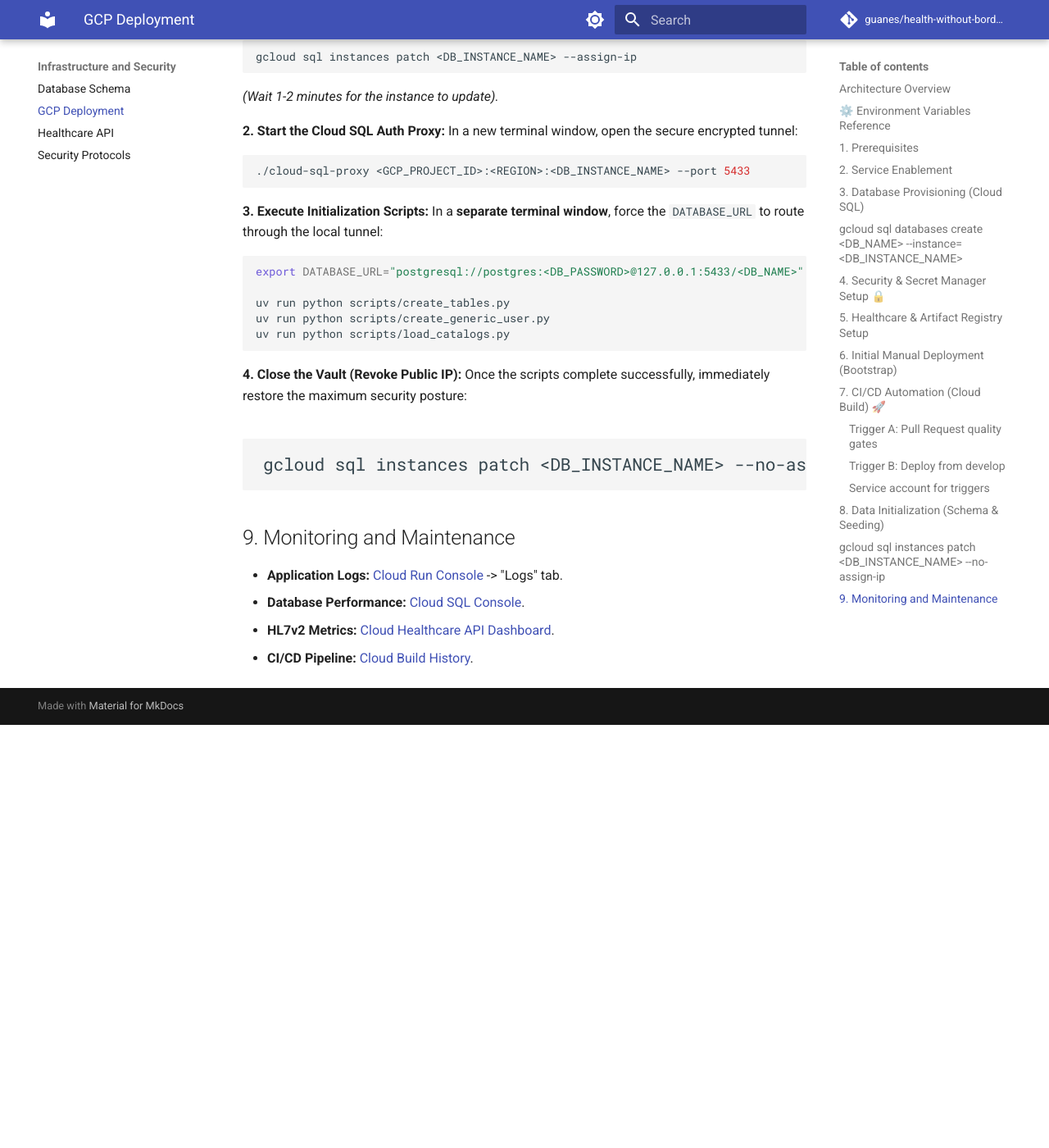
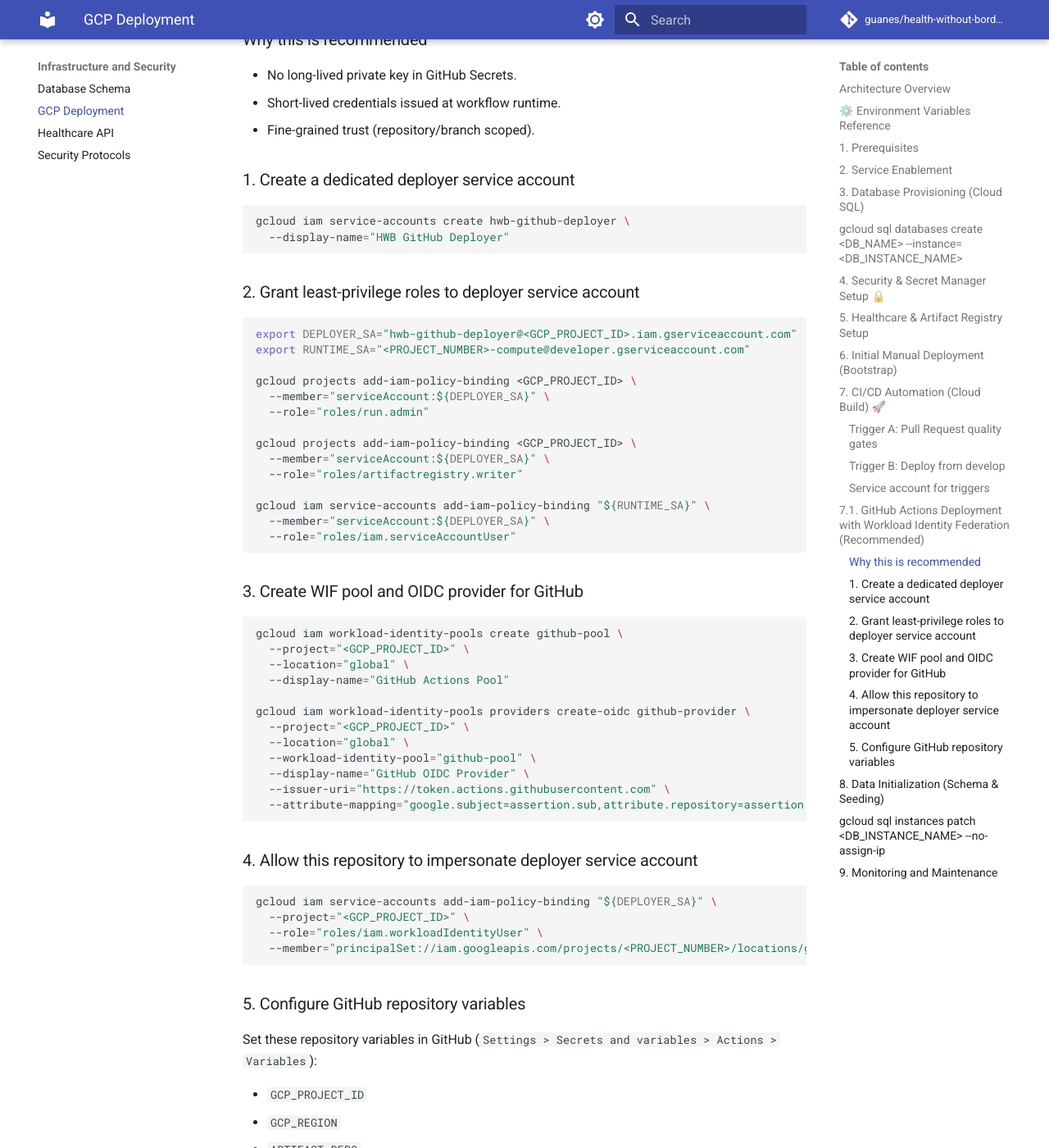
Before and after one commit to guane-hwb/health-without-borders, an MkDocs documentation site: the page built from docs/infrastructure/gcp-deploy.md, in a window 1280 px wide and 1400 px high, scrolled down 6164 px. Shown: the whole window at 82% size. Built offline with MkDocs 1.6.1 and Material for MkDocs 9.7.7, drawn with Linux system fonts in a browser that asks for light colours; comment, search, counter and statistics services are not loaded; before the commit the page ends 7048 px from its top, so only the background shows below that; some of the changed text lies outside the part shown.

Commit message:
:cloud: add keyless Cloud Run deployment flow with WIF
Context:
- Deployment guidance and automation still depended on key-based service account sharing patterns.

Risk addressed:
- Eliminates static credential distribution risk by adopting short-lived OIDC-based federation from GitHub Actions to GCP.

Technical decision:
- Add a dedicated deploy workflow (`deploy-cloud-run.yml`) that authenticates through Google Workload Identity Federation and deploys to Cloud Run without JSON keys.
- Extend deployment documentation with end-to-end WIF bootstrap commands (pool/provider, IAM bindings, repository variable mapping).
- Update README documentation references to reflect keyless deployment posture.

Validation:
- `uv run ruff check` -> passed.
- `uv run mypy app/core/rate_limit.py app/core/logging.py --ignore-missing-imports` -> passed.
- `uv run pytest` with required env vars -> 8 passed.

Rollback:
- Revert this commit to restore previous documentation/workflow state if your project remains on Cloud Build-only deployment.

Made-with: Cursor

````diff
--- a/docs/infrastructure/gcp-deploy.md
+++ b/docs/infrastructure/gcp-deploy.md
@@ -269,6 +269,107 @@ If using the default Compute service account, ensure IAM is explicitly scoped an
 
 ---
 
+## 7.1. GitHub Actions Deployment with Workload Identity Federation (Recommended)
+
+For secure CI/CD from GitHub without sharing JSON keys, use Workload Identity Federation (WIF).
+
+### Why this is recommended
+
+- No long-lived private key in GitHub Secrets.
+- Short-lived credentials issued at workflow runtime.
+- Fine-grained trust (repository/branch scoped).
+
+### 1. Create a dedicated deployer service account
+
+```bash
+gcloud iam service-accounts create hwb-github-deployer \
+  --display-name="HWB GitHub Deployer"
+```
+
+### 2. Grant least-privilege roles to deployer service account
+
+```bash
+export DEPLOYER_SA="hwb-github-deployer@<GCP_PROJECT_ID>.iam.gserviceaccount.com"
+export RUNTIME_SA="<PROJECT_NUMBER>-compute@developer.gserviceaccount.com"
+
+gcloud projects add-iam-policy-binding <GCP_PROJECT_ID> \
+  --member="serviceAccount:${DEPLOYER_SA}" \
+  --role="roles/run.admin"
+
+gcloud projects add-iam-policy-binding <GCP_PROJECT_ID> \
+  --member="serviceAccount:${DEPLOYER_SA}" \
+  --role="roles/artifactregistry.writer"
+
+gcloud iam service-accounts add-iam-policy-binding "${RUNTIME_SA}" \
+  --member="serviceAccount:${DEPLOYER_SA}" \
+  --role="roles/iam.serviceAccountUser"
+```
+
+### 3. Create WIF pool and OIDC provider for GitHub
+
+```bash
+gcloud iam workload-identity-pools create github-pool \
+  --project="<GCP_PROJECT_ID>" \
+  --location="global" \
+  --display-name="GitHub Actions Pool"
+
+gcloud iam workload-identity-pools providers create-oidc github-provider \
+  --project="<GCP_PROJECT_ID>" \
+  --location="global" \
+  --workload-identity-pool="github-pool" \
+  --display-name="GitHub OIDC Provider" \
+  --issuer-uri="https://token.actions.githubusercontent.com" \
+  --attribute-mapping="google.subject=assertion.sub,attribute.repository=assertion.repository,attribute.ref=assertion.ref"
+```
+
+### 4. Allow this repository to impersonate deployer service account
+
+```bash
+gcloud iam service-accounts add-iam-policy-binding "${DEPLOYER_SA}" \
+  --project="<GCP_PROJECT_ID>" \
+  --role="roles/iam.workloadIdentityUser" \
+  --member="principalSet://iam.googleapis.com/projects/<PROJECT_NUMBER>/locations/global/workloadIdentityPools/github-pool/attribute.repository/guanes/health-without-borders"
+```
+
+### 5. Configure GitHub repository variables
+
+Set these repository variables in GitHub (`Settings > Secrets and variables > Actions > Variables`):
+
+- `GCP_PROJECT_ID`
+- `GCP_REGION`
+- `ARTIFACT_REPO`
+- `CLOUD_RUN_SERVICE`
+- `CLOUD_RUN_RUNTIME_SERVICE_ACCOUNT`
+- `INSTANCE_CONNECTION_NAME`
+- `DB_USER`
+- `DB_NAME`
+- `GCP_DATASET_ID`
+- `GCP_HL7_STORE_ID`
+- `HL7_SENDING_APP`
+- `HL7_SENDING_FACILITY`
+- `HL7_RECEIVING_APP`
+- `HL7_RECEIVING_FACILITY`
+- `HL7_PROCESSING_ID`
+- `HL7_VERSION_ID`
+- `ACCESS_TOKEN_EXPIRE_MINUTES`
+- `BACKEND_CORS_ORIGINS`
+- `RATE_LIMIT_LOGIN`
+- `RATE_LIMIT_PATIENT_SEARCH`
+
+Set these WIF variables:
+
+- `GCP_DEPLOYER_SERVICE_ACCOUNT` (for example `hwb-github-deployer@<GCP_PROJECT_ID>.iam.gserviceaccount.com`)
+- `GCP_WORKLOAD_IDENTITY_PROVIDER` (full provider path):
+  `projects/<PROJECT_NUMBER>/locations/global/workloadIdentityPools/github-pool/providers/github-provider`
+
+The workflow file is:
+
+- `.github/workflows/deploy-cloud-run.yml`
+
+This deployment path never requires uploading a service account JSON key.
+
+---
+
 ## 8. Data Initialization (Schema & Seeding)
 
 Because our database lacks a public IP for security reasons, initializing the database from a local laptop requires a temporary security bypass. We will temporarily assign a public IP, run our scripts securely through the encrypted Auth Proxy, and then lock the instance down again.
````
Also changed, not shown: README.md (+1 -0 lines), 1 other file.
